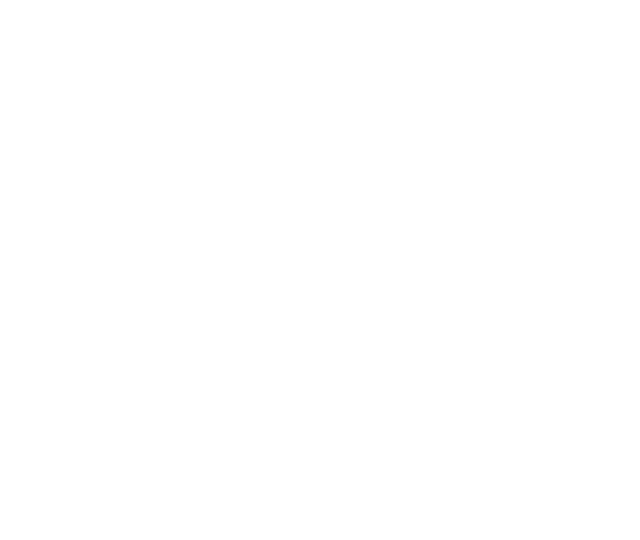
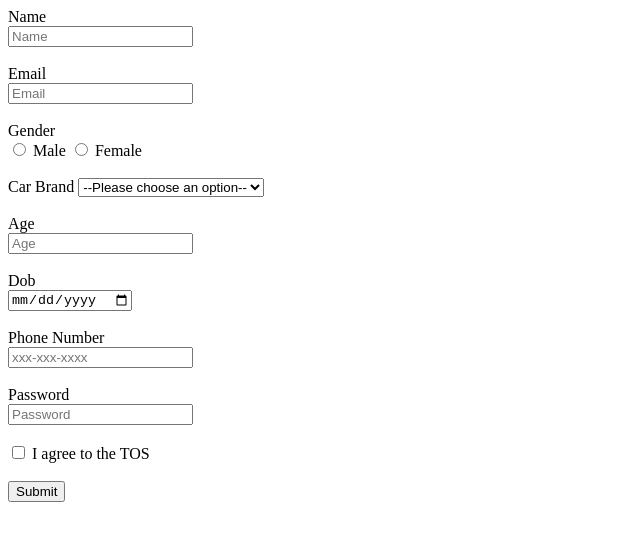
Before and after one commit to acciojob/signup-form-car-Vivek-kumar-prajapati, a website: page main.html in a window 1280 px wide. Shown: the whole page, without its empty margins (0-640 px from the left). Drawn offline with Linux system fonts and the light colour scheme.

Commit message:
created a submission

```diff
--- a/main.html
+++ b/main.html
@@ -8,6 +8,65 @@
 
 <body>
 	<!-- the entire body must be written by student -->
+
+
+	<form  method="post">
+
+		<lable   for="name" >Name</lable><br>
+		<input   id="name" type ="text" placeholder="Name"  required/><br><br>
+
+		<lable   for="email" >Email</lable><br>
+		<input   id="email" type ="email" placeholder="Email"  required/><br><br>
+
+
+		<lable  >Gender</lable><br>
+
+		<input   type ="radio" id="gender_m" name="gender" valve="male" required/>
+		<lable  for="gender_m" >Male</lable>
+
+		<input   type ="radio" id="gender_f" name="gender" valve="female" required/>
+		<lable  for="gender_m" >Female</lable><br><br>
+
+		<label for="cars">Car Brand</label>
+		<select id ="cars" name="cars" required>
+
+			<option>--Please choose an option--</option>
+			<option value="audi">Audi</option>
+			<option value="thar">Thar</option>
+			<option  value="brezza">Brezza</option>
+			<option value="marcedies">Marcedies</option>
+            <option value="alto">Alto</option>
+</select><br><br>
+
+
+
+
+
+
+		<lable   for="age" >Age</lable><br>
+		<input   id="age" type ="number" placeholder="Age"  required/><br><br>
+
+		<lable   for="dob" >Dob</lable><br>
+		<input   id="dob" type ="date"  required/><br><br>
+
+		<lable   for="tel" >Phone Number</lable><br>
+		<input   id="tel" type ="tel" placeholder="xxx-xxx-xxxx" /><br><br>
+
+		<lable   for="password" >Password</lable><br>
+		<input   id="passworp" type ="password" placeholder="Password"  required/><br><br>
+
+
+		<input type="checkbox" id="tos" required/>
+		<label>I agree to the TOS</label><br><br>
+
+
+		<button type="submit">Submit</button>
+
+
+
+
+
+	</form>
     <script type="text/javascript" src="./script.js">
 </script>
 
```
